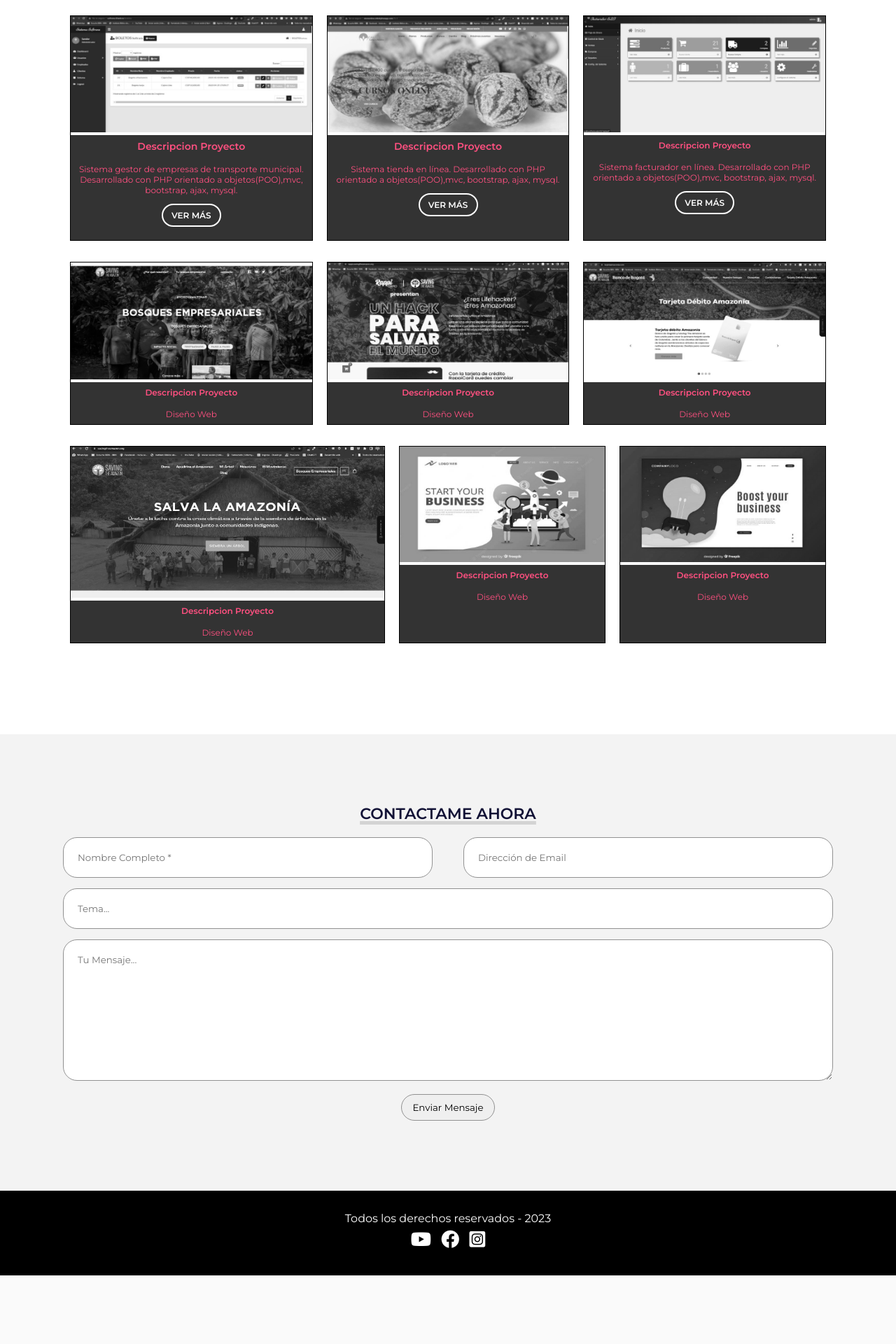
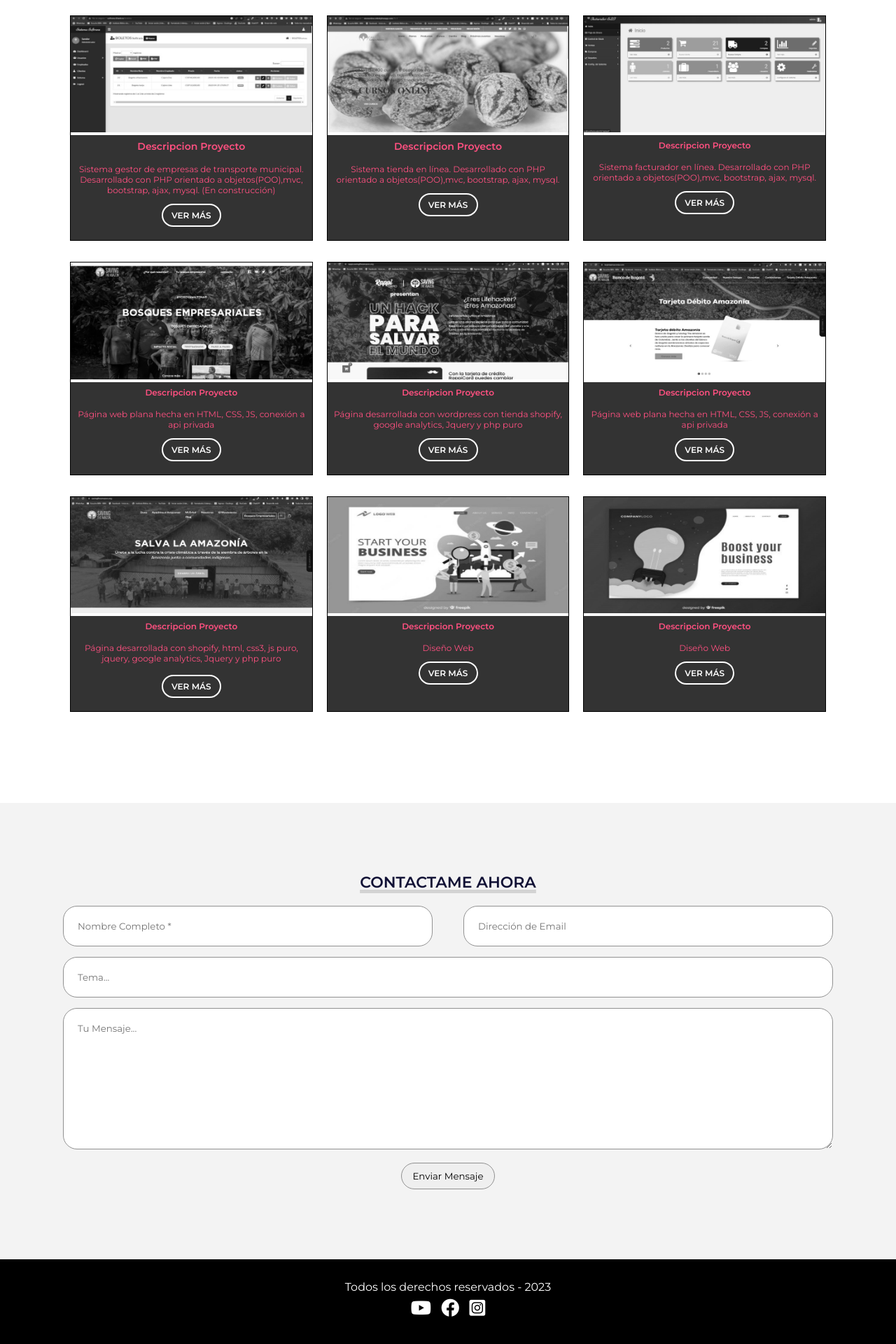
Before and after one commit to sanditor/portafolio_sandor_luque, a PHP site: page / in a window 1280 px wide. Shown: the part 3620-5540 px from the top of the page at 70% size. Before the commit the page ends 5442 px from the top, so only its background shows below. Run offline with PHP 8.4, Linux system fonts and the light colour scheme; some libraries are stand-ins or nearby versions.

Commit message:
Actualización 01-10-2023

```diff
--- a/estilo.css
+++ b/estilo.css
@@ -6,13 +6,11 @@
             font-family: 'Montserrat';
         }
 
-        html {
+        body {
             scroll-behavior: smooth;
+
         }
 
-        :root{
-            scroll-behavior: smooth;
-        }
         /* *********************/
         /* seccion I N I C I O */
         /* *********************/
--- a/index.html
+++ b/index.html
@@ -278,7 +278,7 @@
                 <div class="info">
                     <h3>Descripcion Proyecto</h3>
                     <p>
-                        Sistema gestor de empresas de transporte municipal. Desarrollado con PHP orientado a objetos(POO),mvc, bootstrap, ajax, mysql.
+                        Sistema gestor de empresas de transporte municipal. Desarrollado con PHP orientado a objetos(POO),mvc, bootstrap, ajax, mysql. (En construcción)
                     </p>
                      <a href="https://softransweb.000webhostapp.com/" target="_blank">Ver más</a>
                 </div>
@@ -312,7 +312,8 @@
                 <img class="img-galeria" src="img/proyecto4.jpg" alt="">
                 <div class="info">
                     <h4>Descripcion Proyecto</h4>
-                    <p>Diseño Web</p>
+                    <p>Página web plana hecha en HTML, CSS, JS, conexión a api privada</p>
+                    <a href="https://business.savingtheamazon.org/" target="_blank">Ver más</a>
                 </div>
             </div>
             <div class="proyecto">
@@ -320,7 +321,8 @@
                 <img class="img-galeria" src="img/proyecto5.jpg" alt="">
                 <div class="info">
                     <h4>Descripcion Proyecto</h4>
-                    <p>Diseño Web</p>
+                    <p>Página desarrollada con wordpress con tienda shopify, google analytics, Jquery y php puro</p>
+                    <a href="https://rappi.savingtheamazon.org/" target="_blank">Ver más</a>
                 </div>
             </div>
             <div class="proyecto">
@@ -328,7 +330,8 @@
                 <img class="img-galeria" src="img/proyecto6.jpg" alt="">
                 <div class="info">
                     <h4>Descripcion Proyecto</h4>
-                    <p>Diseño Web</p>
+                    <p>Página web plana hecha en HTML, CSS, JS, conexión a api privada </p>
+                    <a href="https://tarjetaamazonia.com/" target="_blank">Ver más</a>
                 </div>
             </div>
         </div>
@@ -338,7 +341,8 @@
                 <img class="img-galeria" src="img/proyecto7.jpg" alt="">
                 <div class="info">
                     <h4>Descripcion Proyecto</h4>
-                    <p>Diseño Web</p>
+                    <p><p>Página desarrollada con shopify, html, css3, js puro, jquery, google analytics, Jquery y php puro</p></p>
+                    <a href="https://savingtheamazon.org/" target="_blank">Ver más</a>
                 </div>
             </div>
             <div class="proyecto">
@@ -347,6 +351,7 @@
                 <div class="info">
                     <h4>Descripcion Proyecto</h4>
                     <p>Diseño Web</p>
+                    <a href="#" target="_blank">Ver más</a>
                 </div>
             </div>
             <div class="proyecto">
@@ -355,6 +360,7 @@
                 <div class="info">
                     <h4>Descripcion Proyecto</h4>
                     <p>Diseño Web</p>
+                    <a href=#" target="_blank">Ver más</a>
                 </div>
             </div>
         </div>
```
Also changed, not shown: img/proyecto8.jpg, img/proyecto9.jpg.
